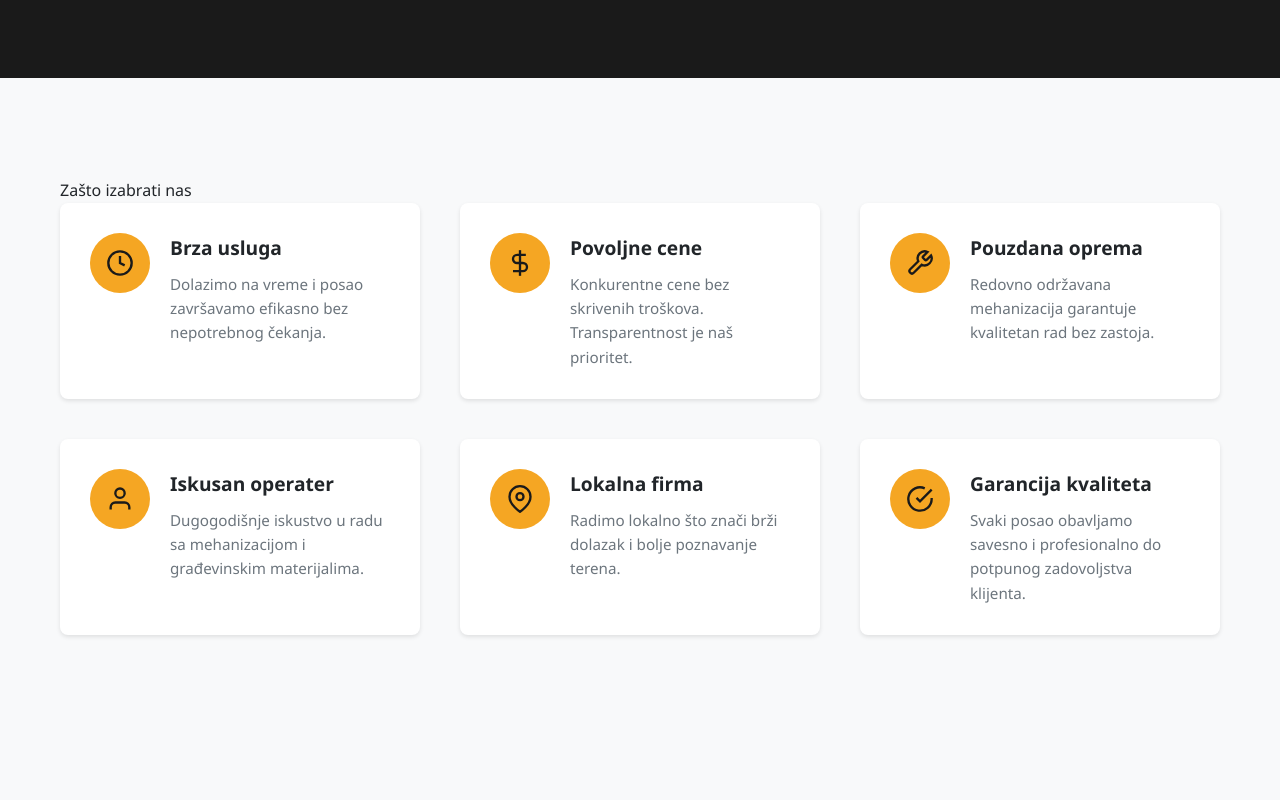
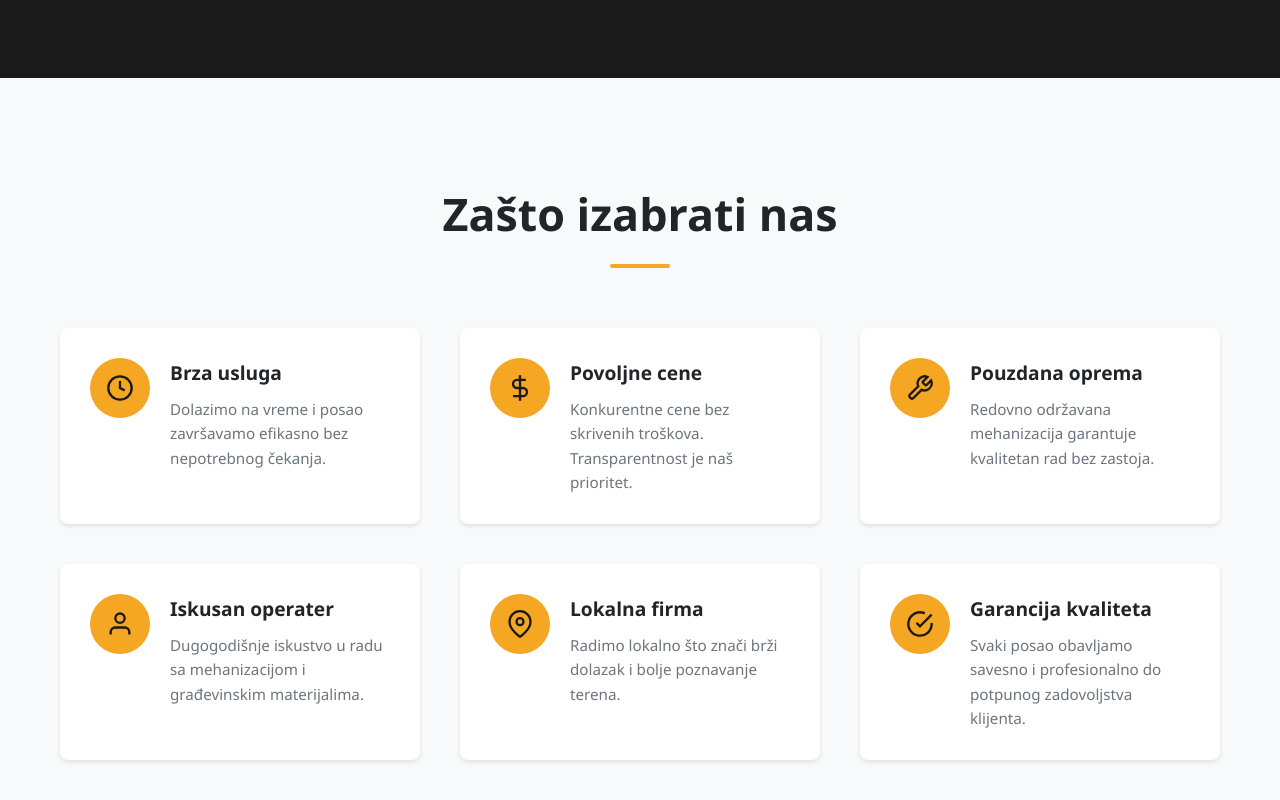
Before and after one commit to milenko997/prevoznik-site, a Next.js app: page / in a window 1280 px wide. Shown: the part 2778-3578 px from the top of the page. Before the commit the page ends 3513 px from the top, so only its background shows below. Built offline with nearby package versions, Linux system fonts and the light colour scheme.

Commit message:
Adding global styles for section header

```diff
--- a/app/globals.scss
+++ b/app/globals.scss
@@ -44,3 +44,36 @@ ul {
   margin: 0 auto;
   padding: 0 20px;
 }
+
+.section-header {
+    text-align: center;
+    margin-bottom: 60px;
+}
+
+.section-header-light .section-title {
+    color: $color-white;
+}
+
+.section-header-light .section-subtitle {
+    color: rgba(255, 255, 255, 0.7);
+}
+
+.section-title {
+    font-size: clamp(2rem, 5vw, 2.8rem);
+    font-weight: 700;
+    color: $color-text-dark;
+    margin-bottom: 15px;
+}
+
+.section-line {
+    width: 60px;
+    height: 4px;
+    background-color: $color-accent;
+    margin: 0 auto 20px;
+    border-radius: 2px;
+}
+
+.section-subtitle {
+    font-size: 1.1rem;
+    color: $color-text-muted;
+}
```
